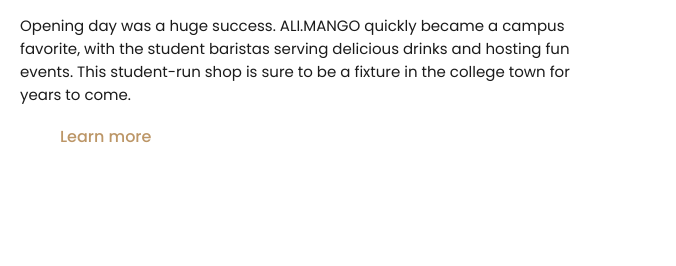
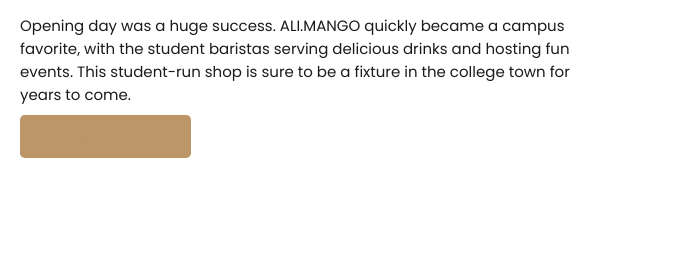
Before and after one commit to alimangocoffee/IT104-WEBSITE, a plain HTML site: page index.html in a window 1280 px wide. Shown: the part 1134-1400 px from the top of the page, 604-1280 px from the left. Drawn offline with nearby package versions, Linux system fonts and the light colour scheme.

Commit message:
Update style.css

```diff
--- a/style.css
+++ b/style.css
@@ -131,12 +131,15 @@ header.shadow{
 .btn{
     padding: 10px 40px;
     border-radius: 0.3rem;
-    background-position: #bc9667;
+    background-position: var(--main-color);
     color: #bc9667;
     font-weight: 500;
 }
 .btn:hover{
     background: #bc9667;
+}
+.about .btn {
+    background: #bc9667
 }
 .about{
     display: grid;
```
